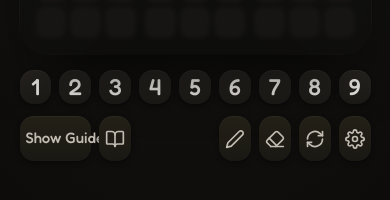
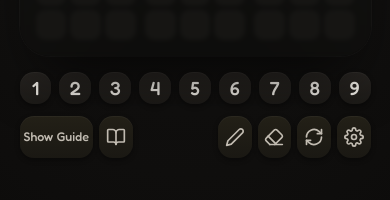
Before and after one commit to zhnuksyh/sudotiles, a React (Vite) app: page / in a window 390 px wide. Shown: the part 520-720 px from the top of the page. Built offline with nearby package versions, Linux system fonts and the light colour scheme.

Commit message:
style: make the layout responsive across screen sizes
Scale board digits, number-pad digits, and the Show Guide label down on
small screens, tighten control spacing, and let the page scroll vertically
on short viewports so the board never clips or overflows on phones and
tablets.

```diff
--- a/src/App.tsx
+++ b/src/App.tsx
@@ -32,7 +32,7 @@ function App() {
 
   return (
     <div
-      className="relative flex min-h-[100dvh] flex-col items-center justify-center overflow-hidden px-3 py-5 font-sans sm:px-6 sm:py-8"
+      className="relative flex min-h-[100dvh] flex-col items-center justify-center overflow-x-hidden overflow-y-auto px-3 py-5 font-sans sm:px-6 sm:py-8"
       style={{
         background:
           "radial-gradient(135% 105% at 50% 14%, #171614 0%, #100f0e 58%, #0a0908 100%)",
--- a/src/components/Cell.tsx
+++ b/src/components/Cell.tsx
@@ -31,11 +31,11 @@ export default function Cell({ cell, onSelect }: CellProps) {
         <div className="absolute inset-0 rounded-[9px] bg-white/[0.06] shadow-[0_0_0_2px_rgba(216,211,202,0.85)_inset]" />
       )}
       {cell.isGiven && (
-        <span className="relative text-[30px] font-semibold text-[#ecebe8]">{cell.value}</span>
+        <span className="relative text-[22px] font-semibold text-[#ecebe8] sm:text-[30px]">{cell.value}</span>
       )}
       {cell.isPlayer && (
         <span
-          className="relative text-[30px] font-medium text-[#9a958d]"
+          className="relative text-[22px] font-medium text-[#9a958d] sm:text-[30px]"
           style={{ animation: "st-cellpop 0.28s ease-out both" }}
         >
           {cell.value}
@@ -43,7 +43,7 @@ export default function Cell({ cell, onSelect }: CellProps) {
       )}
       {cell.isError && (
         <span
-          className="relative text-[30px] font-medium text-[#e0605f]"
+          className="relative text-[22px] font-medium text-[#e0605f] sm:text-[30px]"
           style={{ animation: "st-cellpop 0.28s ease-out both" }}
         >
           {cell.value}
--- a/src/components/Controls.tsx
+++ b/src/components/Controls.tsx
@@ -32,10 +32,10 @@ export default function Controls({
   onRefresh,
 }: ControlsProps) {
   return (
-    <div className="grid grid-cols-9 items-stretch gap-2">
+    <div className="grid grid-cols-9 items-stretch gap-1.5 sm:gap-2">
       <button
         onClick={onToggleGuides}
-        className={`${buttonBase} col-span-2 px-1.5 py-[11px] text-[15px] font-medium whitespace-nowrap`}
+        className={`${buttonBase} col-span-2 px-1 py-[11px] text-[12.5px] font-medium whitespace-nowrap sm:px-1.5 sm:text-[15px]`}
         style={{
           background: guides ? ACTIVE_BG : IDLE_BG,
           boxShadow: guides ? ACTIVE_SHADOW : IDLE_SHADOW,
--- a/src/components/NumberPad.tsx
+++ b/src/components/NumberPad.tsx
@@ -16,7 +16,7 @@ export default function NumberPad({ onPlace, onScribble }: NumberPadProps) {
             e.preventDefault();
             onScribble(d);
           }}
-          className="aspect-square cursor-pointer rounded-[14px] border-none bg-gradient-to-b from-[#262320] to-[#1c1a17] text-[23px] font-medium text-[#e4e1db] shadow-[0_2px_5px_rgba(0,0,0,0.4),0_1px_0_rgba(255,255,255,0.04)_inset] transition-[transform,filter] duration-100 ease-in-out hover:-translate-y-0.5 hover:brightness-125 active:translate-y-0 active:brightness-90"
+          className="aspect-square cursor-pointer rounded-[14px] border-none bg-gradient-to-b from-[#262320] to-[#1c1a17] text-[19px] font-medium text-[#e4e1db] shadow-[0_2px_5px_rgba(0,0,0,0.4),0_1px_0_rgba(255,255,255,0.04)_inset] transition-[transform,filter] duration-100 ease-in-out hover:-translate-y-0.5 hover:brightness-125 active:translate-y-0 active:brightness-90 sm:text-[23px]"
         >
           {d}
         </button>
```
